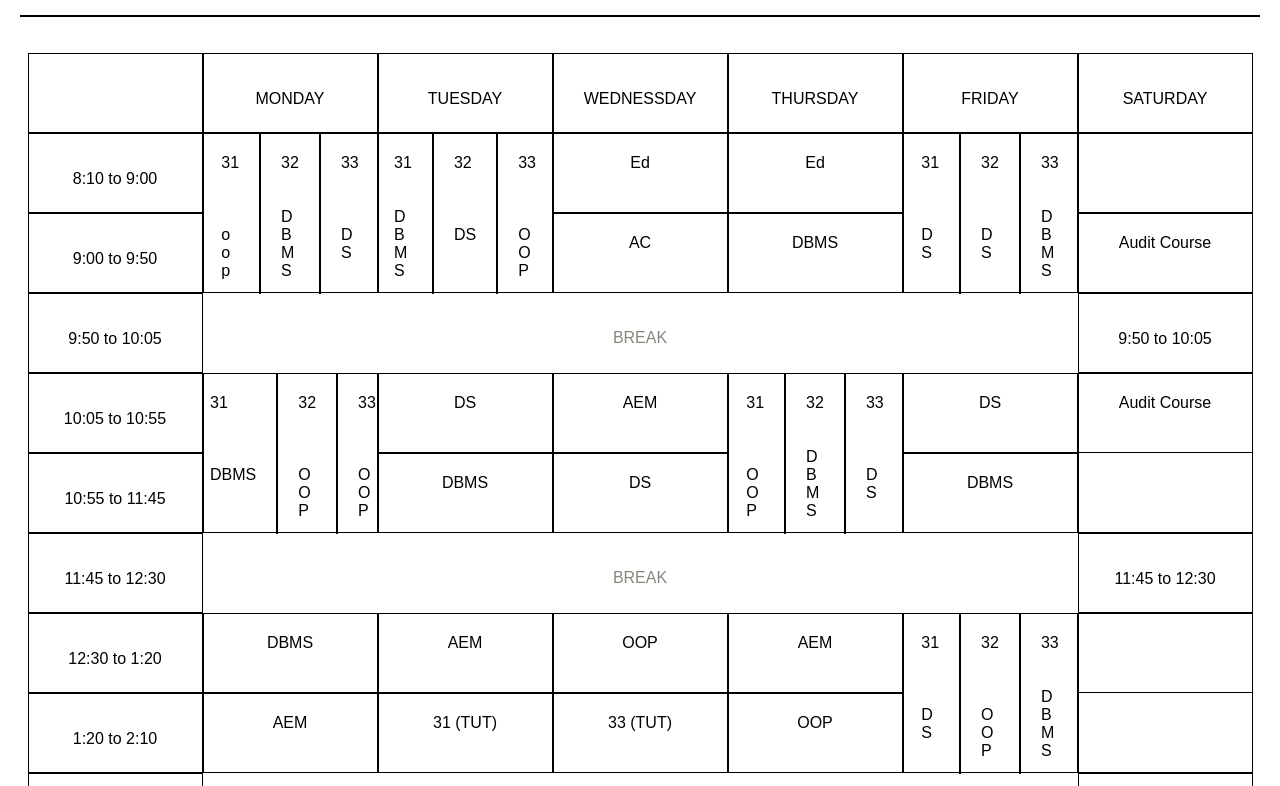
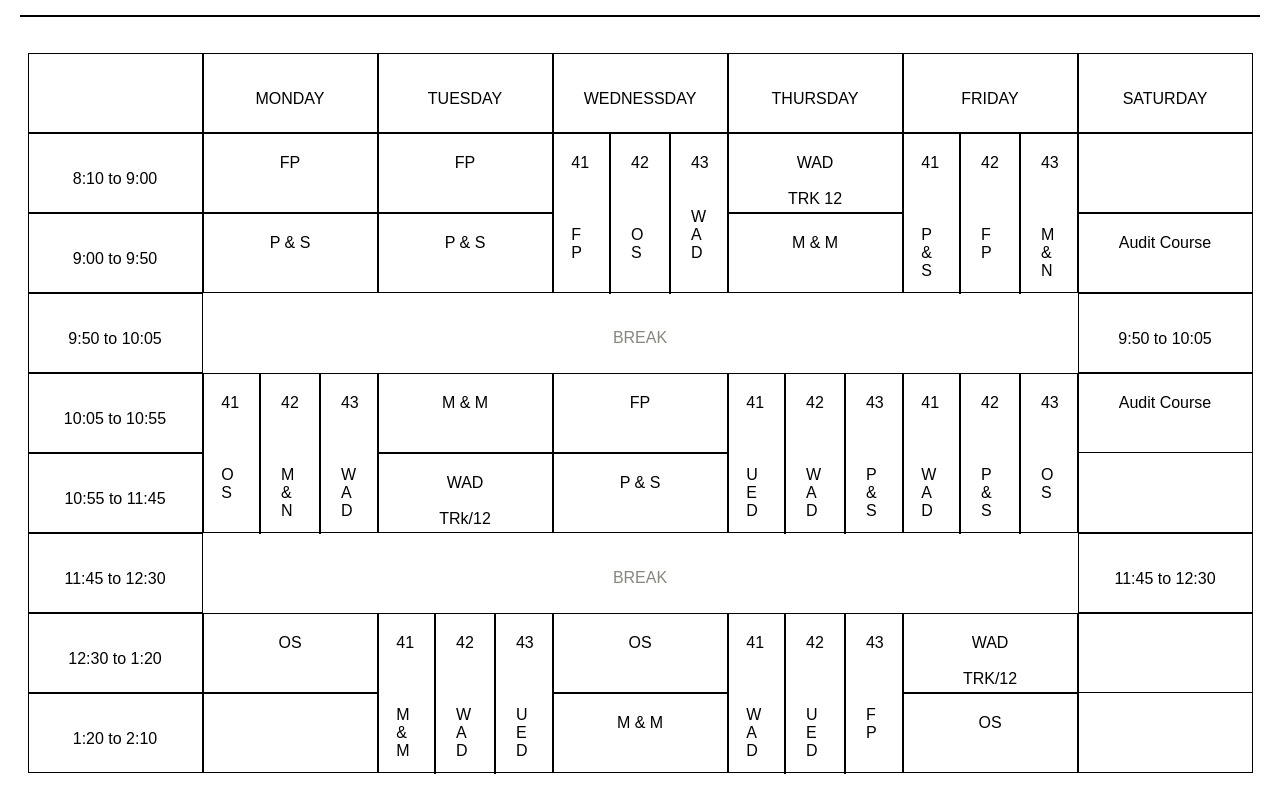
Before and after one commit to heet1402/3A-timetable, a plain HTML site: page index.html in a window 1280 px wide. Shown: the part 160-946 px from the top of the page. Drawn offline with Linux system fonts and the light colour scheme; a script that the page names is missing.

Commit message:
Update index.html

```diff
--- a/index.html
+++ b/index.html
@@ -105,28 +105,46 @@
            8:10 to 9:00
 
           </div>
+          <div class="subjectbox">
+            <br>
+            <br>
+            <a href=" https://guni.webex.com/meet/ICT4A" >FP </a>
+
+          </div>
+          <div class="subjectbox">
+            <br>
+            <br>
+            <a href=" https://guni.webex.com/meet/ICT4A" >FP </a>
+
+          </div>
+
+
+
+
+
+
               <div class="subjectbox2">
                 <div class="pra">
 
-             <a href="https://www.google.com/url?q=https://bit.ly/GanpatOOPS&sa=D&source=editors&ust=1629913278327000&usg=AOvVaw0dNAC7QIUwf8_thNJzWAfh" > 31
+                 <a href="https://guni.webex.com/meet/ICT41" > 41
                 <br><br>
                 <br><br>
-           o
-           o
-           p
+                 F
+                 P
+
                 <br><br>
                 <br><br>
 
                  </a>
                  <hr color="black">
                  <br><br>
-             <a href=" https://guni.webex.com/meet/ICT32" > 32
+                 <a href="https://guni.webex.com/meet/ICT42
+                 " > 42
                 <br><br>
-            <br>
-           D
-           B
-           M
+                <br><br>
+               O
                S
+
                 <br><br>
 
 
@@ -134,24 +152,31 @@
                  <br>
                  <br>
                  <hr color="black">
-             <a href=" https://guni.webex.com/meet/ICT33" > 33
+                 <a href="https://bit.ly/IBMWAD
+                 " >   43
               <br><br>
-          <br><br>
+              <br>
+  W
+  A
   D
- S
+
               <br><br>
             </a>
           </div>
             </div>
+            <div class="subjectbox">
+              <br>
+              <br>
+              <a href="https://bit.ly/IBMWAD" >WAD  <br> <br> TRK 12</a>
+                </div>
           <div class="subjectbox2">
             <div class="pra">
 
-             <a href=" https://guni.webex.com/meet/ICT31" > 31
+             <a href=" https://guni.webex.com/meet/ICT41" > 41
             <br><br>
-            <br>
-           D
-           B
-           M
+            <br><br>
+           P
+           &
            S
             <br><br>
             <br><br>
@@ -159,11 +184,12 @@
              </a>
              <hr color="black">
              <br><br>
-             <a href=" https://guni.webex.com/meet/ICT32
-             " > 32
+             <a href=" https://guni.webex.com/meet/ICT42
+             " > 42
             <br><br>
             <br><br>
-           DS
+F
+P
             <br><br>
 
 
@@ -171,63 +197,12 @@
              <br>
              <br>
              <hr color="black">
-             <a href="https://bit.ly/GanpatOOPS
-             " >   33
+             <a href=" https://guni.webex.com/meet/ICT43" >   43
           <br><br>
           <br><br>
- O
- O
- P
-          <br><br>
-        </a>
-      </div>
-        </div>
-          <div class="subjectbox">
-        <br>
-        <br>
-        <a href=" https://guni.webex.com/meet/ICT3A" >Ed</a>
-          </div>
-          <div class="subjectbox">
-            <br>
-            <br>
-            <a href=" https://guni.webex.com/meet/ICT3A" >Ed</a>
-              </div>
-
-              <div class="subjectbox2">
-                <div class="pra">
-
-                 <a href=" https://guni.webex.com/meet/ICT31" > 31
-                <br><br>
-                <br><br>
-               D
-               S
-                <br><br>
-                <br><br>
-
-                 </a>
-                 <hr color="black">
-                 <br><br>
-                 <a href=" https://guni.webex.com/meet/ICT32
-                 " > 32
-                <br><br>
-                <br><br>
-               D
-               S
-                <br><br>
-
-
-                 </a>
-                 <br>
-                 <br>
-                 <hr color="black">
-                 <a href="https://guni.webex.com/meet/ICT33
-                 " >   33
-              <br><br>
-              <br>
-  D
-  B
           M
-  S
+          &
+          N
           <br><br>
         </a>
       </div>
@@ -245,23 +220,29 @@
             <br><br>
         9:00 to 9:50
           </div>
+          <div class="subjectbox">
+            <br>
+            <br>
+            <a href=" https://guni.webex.com/meet/ICT4A" >P & S </a>
+
+          </div>
+          <div class="subjectbox">
+            <br>
+            <br>
+            <a href=" https://guni.webex.com/meet/ICT4A" >P & S </a>
+
+          </div>
+
+
           <div class="subjectbox1">
             <br>
             <br>
 
           </div>
-          <div class="subjectbox1">
-
-          </div>
           <div class="subjectbox">
             <br>
             <br>
-            <a href=" https://guni.webex.com/meet/ICT3A" >   AC</a>
-          </div>
-          <div class="subjectbox">
-            <br>
-            <br>
-            <a href=" https://guni.webex.com/meet/ICT3A" >DBMS</a>
+            <a href=" https://guni.webex.com/meet/ICT4A"> M & M</a>
           </div>
           <div class="subjectbox1">
 
@@ -272,7 +253,7 @@
           <div class="subjectbox">
             <br>
             <br>
-            <a href=" https://guni.webex.com/meet/ICT3A"> Audit Course</a>
+            <a href=" https://guni.webex.com/meet/ICT4A"> Audit Course</a>
           </div>
   </span>
 </div>
@@ -306,23 +287,24 @@
           <div class="subjectbox2">
             <div class="pra">
 
-             <a href=" https://guni.webex.com/meet/ICT31" > 31
+             <a href="https://guni.webex.com/meet/ICT41" > 41
             <br><br>
             <br><br>
-           DBMS
+           O
+           S
             <br><br>
             <br><br>
 
              </a>
              <hr color="black">
              <br><br>
-             <a href=" https://bit.ly/GanpatOOPS
-             " > 32
+             <a href=" https://guni.webex.com/meet/ICT42
+             " > 42
             <br><br>
             <br><br>
-         O
-         O
-         P
+        M
+        &
+        N
             <br><br>
 
 
@@ -330,48 +312,89 @@
              <br>
              <br>
              <hr color="black">
-             <a href=" https://guni.webex.com/meet/ICT33" >   33
+             <a href=" https://guni.webex.com/meet/ICT43
+             " >   43
           <br><br>
           <br><br>
-          O
-          O
-          P
+         W
+         A
+         D
           <br><br>
         </a>
       </div>
         </div>
           <div class="subjectbox">
             <br><br>
-             <a href=" https://guni.webex.com/meet/ICT3A" >  DS</a>
+             <a href=" https://guni.webex.com/meet/ICT4A" > M & M</a>
           </div>
           <div class="subjectbox">
             <br><br>
-            <a href=" https://guni.webex.com/meet/ICT3A" >   AEM</a>
+            <a href=" https://guni.webex.com/meet/ICT4A" >   FP</a>
 
           </div>
           <div class="subjectbox2">
             <div class="pra">
 
-             <a href=" https://bit.ly/GanpatOOPS
-             " > 31
+             <a href=" https://guni.webex.com/meet/ICT41
+             " > 41
             <br><br>
             <br><br>
-           O
-           O
-           P
+        U
+        E
+        D
             <br><br>
             <br><br>
 
              </a>
              <hr color="black">
              <br><br>
-             <a href=" https://guni.webex.com/meet/ICT32
-             " > 32
+             <a href=" https://bit.ly/IBMWAD
+             " > 42
             <br><br>
+            <br><br>
+         W
+         A
+         D
+            <br><br>
+
+
+             </a>
              <br>
+             <br>
+             <hr color="black">
+             <a href=" https://guni.webex.com/meet/ICT43" >   43
+          <br><br>
+          <br><br>
+          P
+          &
+          S
+          <br><br>
+        </a>
+      </div>
+        </div>
+        <div class="subjectbox2">
+          <div class="pra">
+
+           <a href=" https://bit.ly/IBMWAD" > 41
+          <br><br>
+          <br><br>
+
+            W
+            A
             D
-           B
-           M
+              <br><br>
+          <br><br>
+
+           </a>
+           <hr color="black">
+           <br><br>
+           <a href=" https://guni.webex.com/meet/ICT42
+           " > 42
+          <br><br>
+          <br><br>
+
+    P
+    &
     S
           <br><br>
 
@@ -380,10 +403,10 @@
            <br>
            <br>
            <hr color="black">
-             <a href=" https://guni.webex.com/meet/ICT33" >   33
+           <a href="https://guni.webex.com/meet/ICT43" >   43
         <br><br>
         <br><br>
-          D
+        O
         S
         <br><br>
       </a>
@@ -392,13 +415,7 @@
           <div class="subjectbox">
             <br>
             <br>
-            <a href=" https://guni.webex.com/meet/ICT3A" >DS </a>
-
-          </div>
-          <div class="subjectbox">
-            <br>
-            <br>
-            <a href=" https://guni.webex.com/meet/ICT3A" >Audit Course </a>
+            <a href=" https://guni.webex.com/meet/ICT4A" >Audit Course </a>
 
           </div>
 
@@ -415,14 +432,14 @@
 
           </div>
           <div class="subjectbox">
-            <br><br>
-            <a href=" https://guni.webex.com/meet/ICT3A" > DBMS</a>
+            <br>
+            <a href=" https://bit.ly/IBMWAD" >WAD <br><br>TRk/12</a>
 
           </div>
           <div class="subjectbox">
             <br>
             <br>
-            <a href=" https://guni.webex.com/meet/ICT3A" >DS</a>
+            <a href=" https://guni.webex.com/meet/ICT4A" >P & S</a>
 
           </div>
           <div class="subjectbox1">
@@ -430,10 +447,10 @@
 
 
           </div>
-          <div class="subjectbox">
+          <div class="subjectbox1">
             <br>
             <br>
-            <a href=" https://guni.webex.com/meet/ICT3A" >DBMS</a>
+
 
           </div>
           <div class="subjectbox1">
@@ -470,50 +487,30 @@
           </div>
           <div class="subjectbox">
             <br><br>
-            <a href=" https://guni.webex.com/meet/ICT3A" >DBMS</a>
-          </div>
-          <div class="subjectbox">
-            <br><br>
-
-            <a href=" https://guni.webex.com/meet/ICT3A" >AEM</a>
-             <br><br>
-
-          </div>
-          <div class="subjectbox">
-            <br><br>
-
-            <a href=" https://bit.ly/GanpatOOPS" >OOP</a>
-             <br><br>
-
-          </div>
-
-
-          <div class="subjectbox">
-            <br>
-            <br>
-            <a href=" https://guni.webex.com/meet/ICT3A" >  AEM</a>
+            <a href=" https://guni.webex.com/meet/ICT4A" >OS</a>
           </div>
           <div class="subjectbox2">
             <div class="pra">
 
-             <a href=" https://guni.webex.com/meet/ICT31" > 31
+             <a href="https://guni.webex.com/meet/ICT41" > 41
             <br><br>
             <br><br>
-           D
-           S
+           M
+           &
+           M
             <br><br>
             <br><br>
 
              </a>
              <hr color="black">
              <br><br>
-             <a href=" https://bit.ly/GanpatOOPS
-             " > 32
+             <a href=" https://bit.ly/IBMWAD
+             " > 42
             <br><br>
             <br><br>
-         O
-         O
-         P
+        W
+        A
+        D
             <br><br>
 
 
@@ -521,13 +518,12 @@
              <br>
              <br>
              <hr color="black">
-             <a href=" https://guni.webex.com/meet/ICT33" >   33
+             <a href=" https://guni.webex.com/meet/ICT43" >   43
           <br><br>
-          <br>
+          <br><br>
+        U
+        E
         D
-          B
-          M
-          S
           <br><br>
         </a>
       </div>
@@ -535,7 +531,59 @@
           <div class="subjectbox">
             <br><br>
 
+            <a href=" https://guni.webex.com/meet/ICT4A" >OS</a>
+             <br><br>
+
           </div>
+
+
+          <div class="subjectbox2">
+            <div class="pra">
+
+             <a href="https://guni.webex.com/meet/ICT41" > 41
+            <br><br>
+            <br><br>
+           W
+           A
+           D
+            <br><br>
+            <br><br>
+
+             </a>
+             <hr color="black">
+             <br><br>
+             <a href="https://guni.webex.com/meet/ICT42
+             " > 42
+            <br><br>
+            <br><br>
+            U
+            E
+            D
+            <br><br>
+
+
+             </a>
+             <br>
+             <br>
+             <hr color="black">
+             <a href=" https://guni.webex.com/meet/ICT43" >   43
+          <br><br>
+          <br><br>
+         F
+         P
+          <br><br>
+        </a>
+      </div>
+        </div>
+
+          <div class="subjectbox">
+            <br><br>
+            <a href="https://bit.ly/IBMWAD" >WAD <br><br> TRK/12</a>
+          </div>
+          <div class="subjectbox">
+
+          </div>
+
   </span>
 </div>
 
@@ -547,29 +595,26 @@
           1:20 to 2:10
           </div>
           <div class="subjectbox">
-            <br><br>
-            <a href=" https://guni.webex.com/meet/ICT3A" >AEM</a>
-          </div>
-          <div class="subjectbox">
-            <br><br>
-            <a href=" https://guni.webex.com/meet/ICT31" >31
-            (TUT)</a>
-          </div>
-
-            <div class="subjectbox">
-              <a href=" https://guni.webex.com/meet/ICT33" >33
-                (TUT)</a>
-            </div>
-          <div class="subjectbox">
-            <br>
-            <br>
-            <a href="https://bit.ly/GanpatOOPS" >OOP</a>
-
 
           </div>
           <div class="subjectbox1">
             <br><br>
 
+          </div>
+
+            <div class="subjectbox">
+              <a href="https://guni.webex.com/meet/ICT4A" >M & M</a>
+            </div>
+          <div class="subjectbox1">
+            <br>
+            <br>
+
+
+
+          </div>
+          <div class="subjectbox">
+            <br><br>
+            <a href="https://guni.webex.com/meet/ICT4A" >OS</a>
           </div>
           <div class="subjectbox1">
             <br><br>
@@ -577,7 +622,7 @@
           </div>
   </span>
 </div>
-<div class="screen">
+<!-- <div class="screen">
   <span>
 
     <div class="subjectbox">
@@ -605,8 +650,7 @@
           2:20 to 3:10
           </div>
           <div class="subjectbox">
-            <br><br>
-            <a href="https://bit.ly/GanpatOOPS" >OOP</a>
+
           </div>
           <div class="subjectbox">
             <br><br>
@@ -632,7 +676,7 @@
 
           </div>
   </span>
-</div>
+</div> -->
 
 
  <script src="openclose.js"></script>
```
Lines whose indentation alone changed are shown as unchanged.
